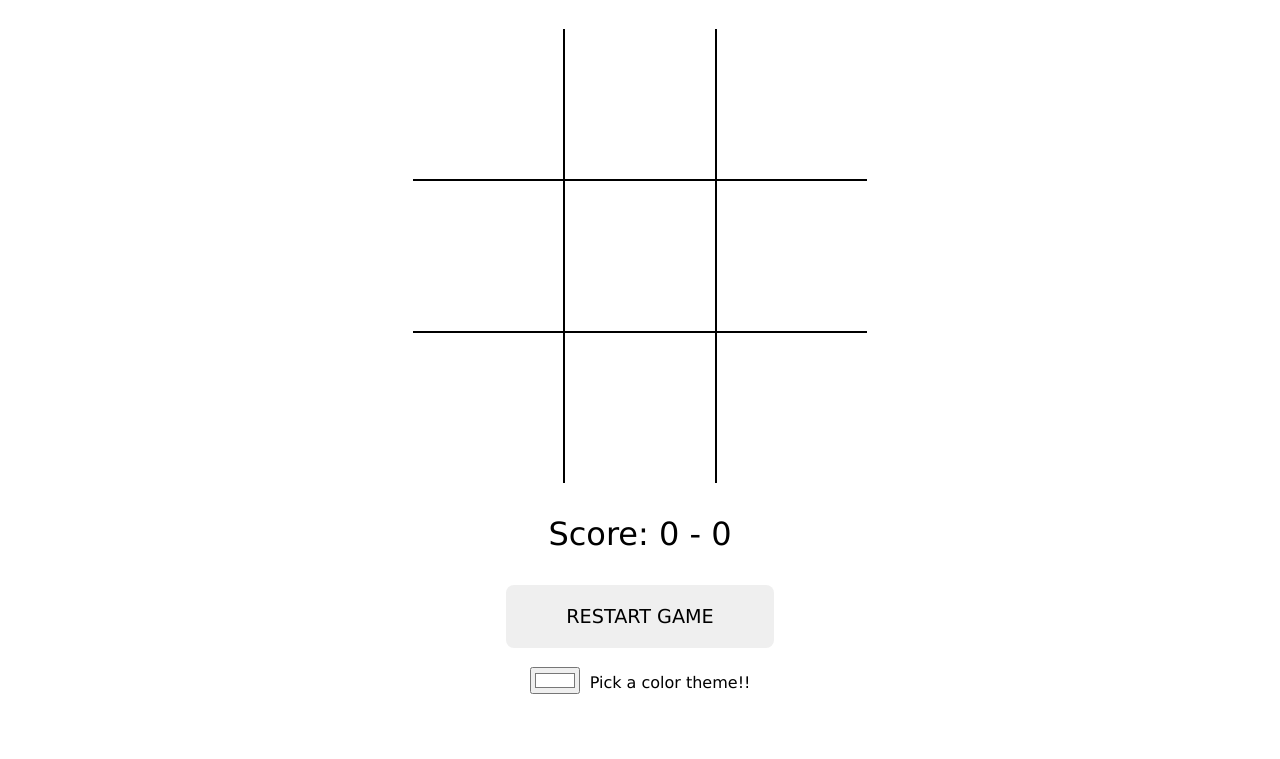
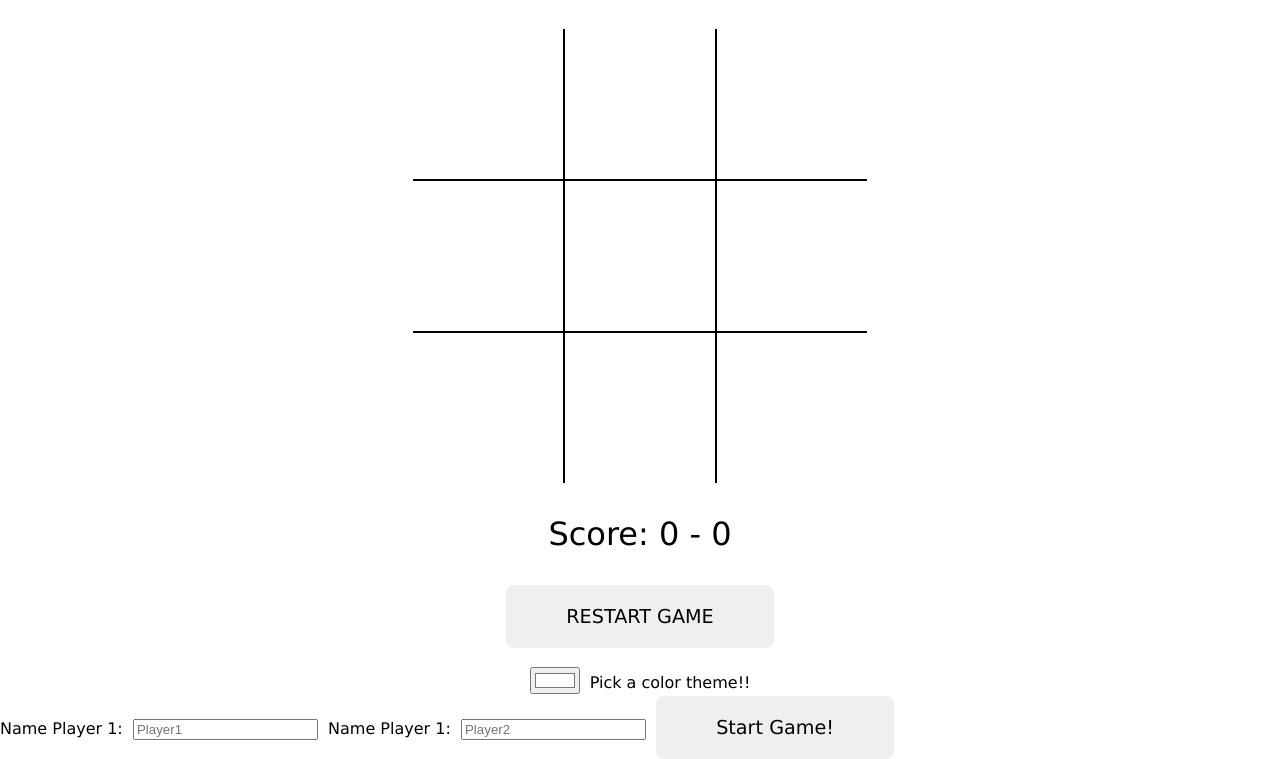
Before and after one commit to FalkoKa/Project-Tic-Tac-Toe, a website: page index.html in a window 1280 px wide. Shown: the part 247-1006 px from the top of the page. Before the commit the page ends 943 px from the top, so only its background shows below. Drawn offline with nearby package versions, Linux system fonts and the light colour scheme.

Commit message:
add input form for player names

```diff
--- a/index.html
+++ b/index.html
@@ -38,6 +38,29 @@
         <label for="color">Pick a color theme!!</label>
       </div>
     </main>
+    <div class="input-form">
+      <form class="form" id="myForm">
+        <label for="playerX">Name Player 1:</label>
+        <input
+          class="input"
+          type="text"
+          id="playerX"
+          placeholder="Player1"
+          required
+          maxlength="10"
+        />
+        <label for="playerO">Name Player 1:</label>
+        <input
+          class="input"
+          type="text"
+          id="playerO"
+          placeholder="Player2"
+          required
+          maxlength="10"
+        />
+        <button type="submit" id="btnSubmit">Start Game!</button>
+      </form>
+    </div>
     <script src="javascript.js"></script>
   </body>
 </html>
```
